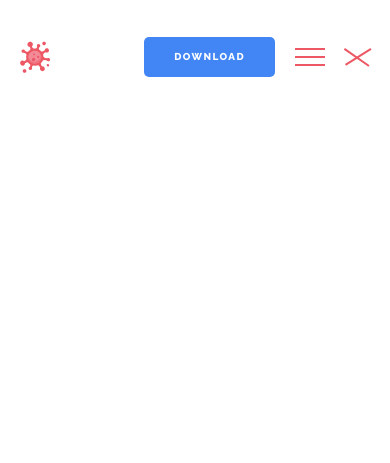
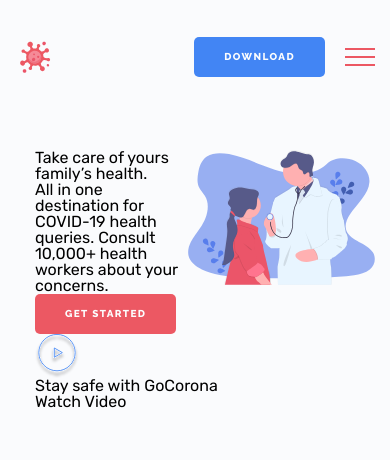
Before and after one commit to OleksandrKrekoten/corona, a plain HTML site: page index.html in a window 390 px wide. Drawn offline with Linux system fonts and the light colour scheme.

Commit message:
1 section

```diff
--- a/index.html
+++ b/index.html
@@ -13,9 +13,9 @@
 </head>
 <body>
     <div class="wrapper">
-        <header  id="open"  class="header">
+        <header  id="open"      class ="header">
         <div id="close" class="header__container">
-        <a href=""class="header-logo">
+        <a href=""  class="header-logo">
             <img src="./images/logo2.svg" alt="logo">
         </a>
         <div class="header__menu menu">
@@ -28,18 +28,39 @@
                 </ul>
 
             </nav>
-        </div>
-
-     <div class="header__button">
-         <a href="" class="button button_blue">DOWNLOAD</a>
-        <a href="#open"  class="icon__menu"><span></span></a>
-        <a href="#close" class="close_icon__menu"></a>
-        </div>
+        <div class="header__button">
+            <a href="" class="button button_blue">DOWNLOAD</a>
+            <a href="#open" class="icon__menu"><span></span></a>
+            <a href="#close" class="close_icon__menu"></a>
         </div>
 
         </header>
         <main class="main">
+          <section class="get-started">
+              <div class="get-started__container">
+              <div class="get-started__content">
+                  <div class="get-started__block-text">
+                      <h1 class="block-text__title">Take care of yours <br> family’s <span class="health-title">health.</span></h1>
+                      <div class="block-text__text">All in one destination for COVID-19 health queries. Consult 10,000+ health workers about your concerns.</div>
+                      <a href="" class="block-text__button button">GET STARTED</a>
 
+                  </div>
+
+              </div>
+              <div class="get-started__images">
+                  <img src="./images/images-title.svg" alt="doctor and child">
+              </div>
+            <a class="get-started__video">
+                <div class="video-icon">
+                    <img src="./images/video-icon.svg" alt="play video button" width="44">
+                </div>
+                <div class="video-get-started__body">
+                    <div class="video-get-started__title">Stay safe with GoCorona</div>
+                    <div class="video-get-started__text">Watch Video</div>
+                </div>
+            </a>
+              </div>
+          </section>
         </main>
         <footer class="footer">
 
--- a/styles/styles.css
+++ b/styles/styles.css
@@ -4,7 +4,7 @@
 *::after {
   padding: 0;
   margin: 0;
-  border: ;
+  border:0;
   box-sizing: border-box;
 }
 a {
@@ -134,12 +134,22 @@ body {
   left: +100%;
   width: 100%;
   height: 100%;
+  overflow: auto;
   background-color: #ffffff;
-  padding: 90px 15px 30px 15px ;
+  padding: 120px 15px 30px 15px ;
   transition: left 0.3s ease 0s;
 }
-.menu__body:target{
+.header:target .menu__body{
   left: 0;
+}
+.header:target .menu__body::before{
+  content: "" ;
+  position: fixed;
+  top: 0;
+  left: 0;
+  height: 80px;
+  width: 100%;
+  background-color: #ffffff;
 }
 .menu__item{
   margin: 0px 0px 25px 0px ;
@@ -163,6 +173,7 @@ body {
   justify-content: center;
   align-items: center;
 }
+
 
 }
 
@@ -199,11 +210,12 @@ body {
   background-color: #0a57d4;
 }
 /* burger button */
+.close_icon__menu,
 .icon__menu {
   display: none;
 }
 @media (max-width:767.98px) {
-  .close_icon__menu,
+
   .icon__menu {
     display: flex;
     position: relative;
@@ -224,17 +236,66 @@ body {
     height: 2px;
     background-color: #EC5863;
   }
-   .close_icon__menu::before,
+  .close_icon__menu{
+
+    flex: 0 0 30px;
+    height: 30px;
+    position: relative;
+    margin: 0px 0px 0px 20px;
+  }
+  .close_icon__menu::before,
   .close_icon__menu::after{
-   content: "";
-    background-color: #EC5863;
-    height: 2px;
-    transform-origin: 0 0;
+  content: "";
+  position: absolute;
+  top: 50%;
+  left: 0;
+  width: 100%;
+  background-color: #EC5863;
+  height: 2px;
+
   }
   .close_icon__menu::before{
-    transform:rotate(35deg)
+    transform:rotate(-45deg)
   }
   .close_icon__menu::after{
-    transform:rotate(-32deg)
+    transform:rotate(45deg)
+  }
+  .header:target .icon__menu{
+    display: none;
+  }
+  .header:target .close_icon__menu{
+    display: flex;
   }
 }
+/* -------------------------------------------- */
+.get-started{
+  background-color: #FAFBFD;
+  padding: 150px 0px 50px 0px;
+}
+.get-started__container{
+  display: flex;
+  flex-wrap: wrap;
+}
+.get-started__content{
+  flex: 0 1 48%;
+  padding: 0px 0px 0px 20px;
+}
+.get-started__block-text{}
+.block-text__title{}
+.health-title{}
+.block-text__button {}
+.get-started__video{
+  flex: 1 1 100%;
+  margin: 0px 0px 0px 20px;
+
+}
+.video-icon{}
+.video-get-started__body{}
+.video-get-started__title{}
+.video-get-started__text{}
+.get-started__images{
+  flex: 0 1 52%;
+}
+.get-started__images img {
+  max-width: 100%;
+}
```
Also changed, not shown: images/backround-images.svg (added), images/images-title.svg (added), images/video-icon.svg (added).
